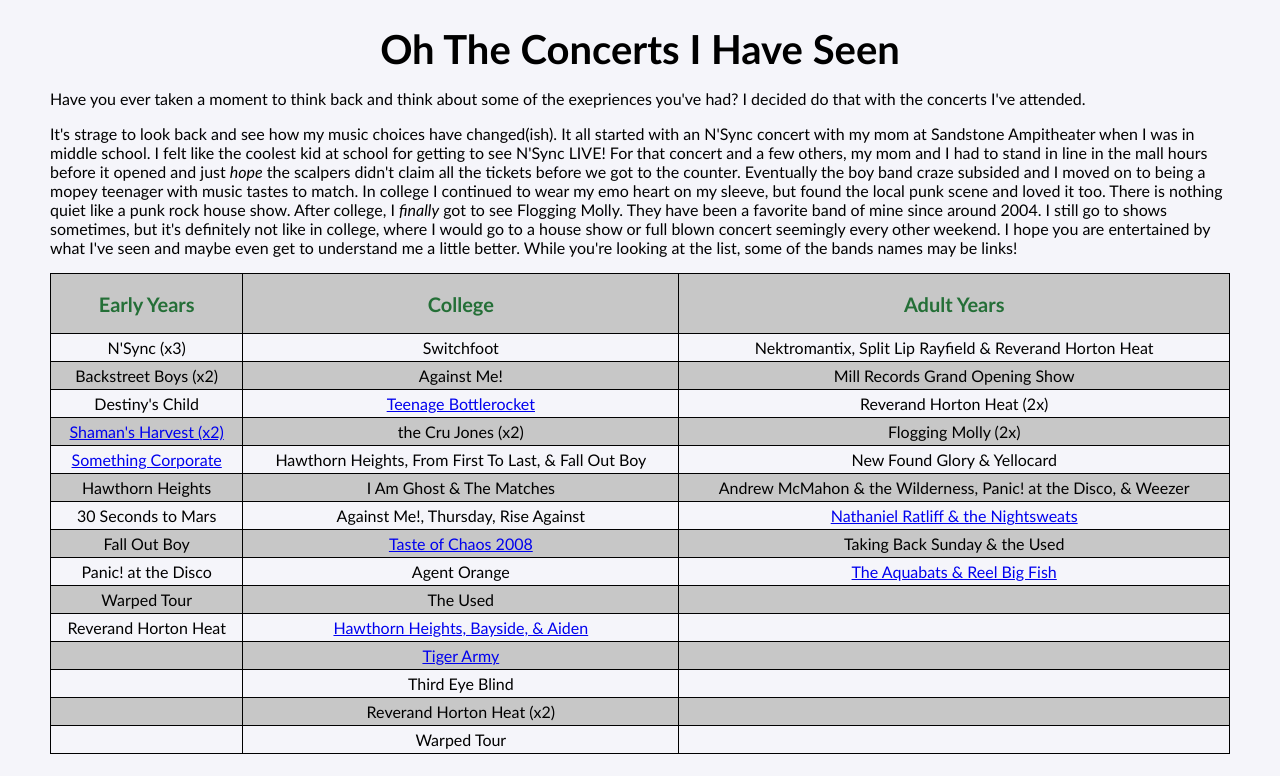
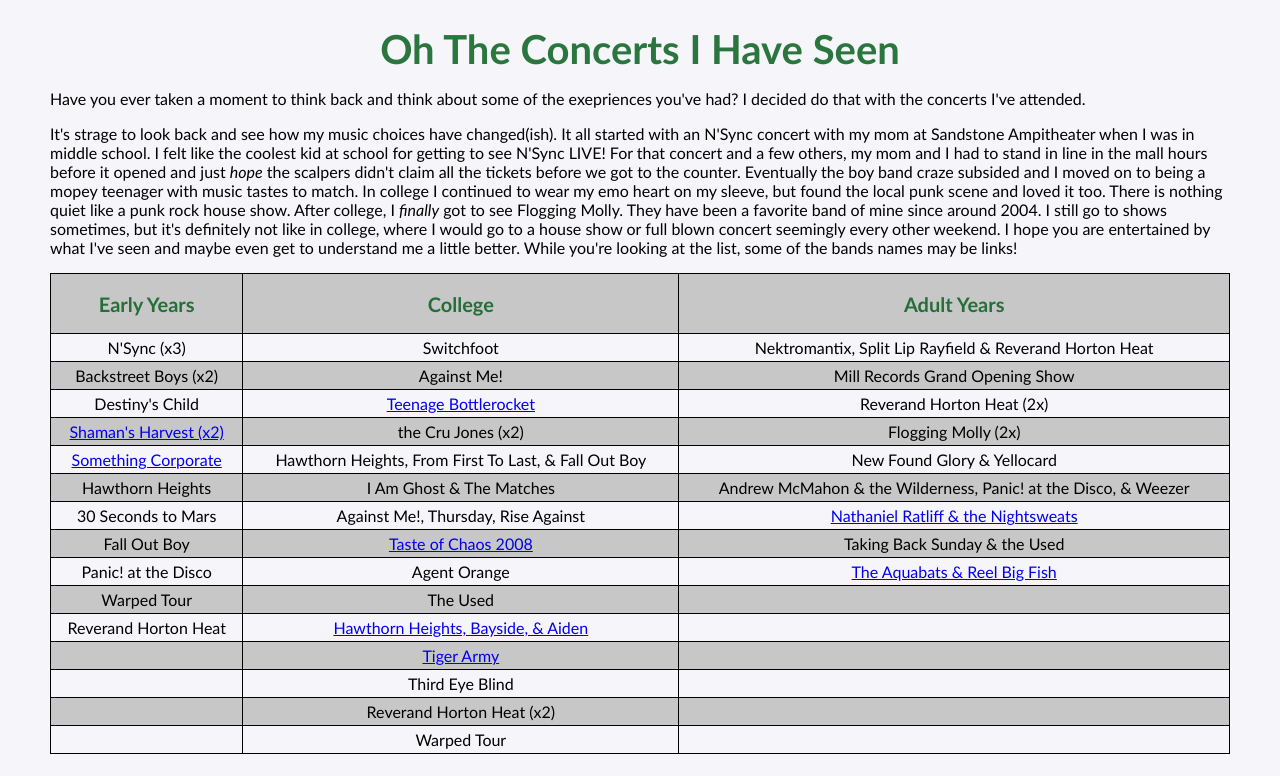
Before and after one commit to plibbert/html-me-something, a plain HTML site: page index.html in a window 1280 px wide. Shown: the top 776 px of the page. Drawn offline with Linux system fonts and the light colour scheme.

Commit message:
made small CSS change

```diff
--- a/styles.css
+++ b/styles.css
@@ -9,6 +9,7 @@
     font-size: 2.5em;
     font-weight: bold;
     text-align: center;
+    color: rgba(11, 97, 33, 0.863);
 }
 h2 {
     font-size: 1.25em
```
